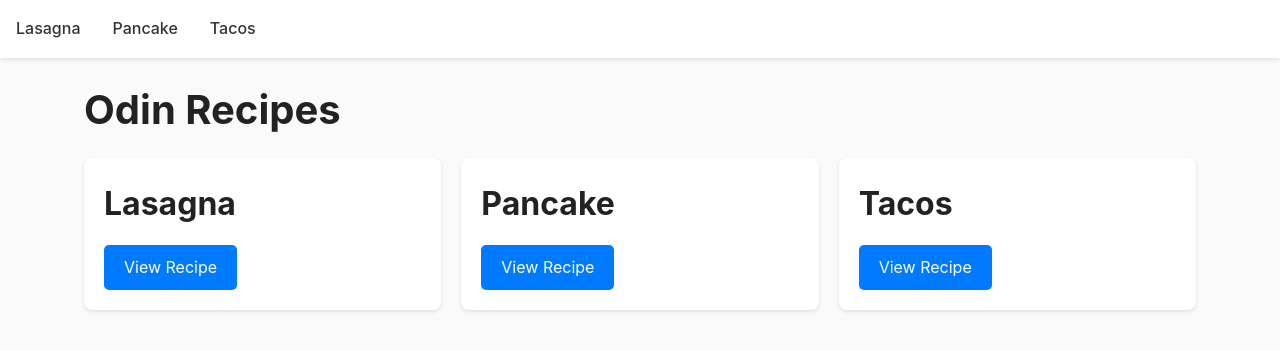
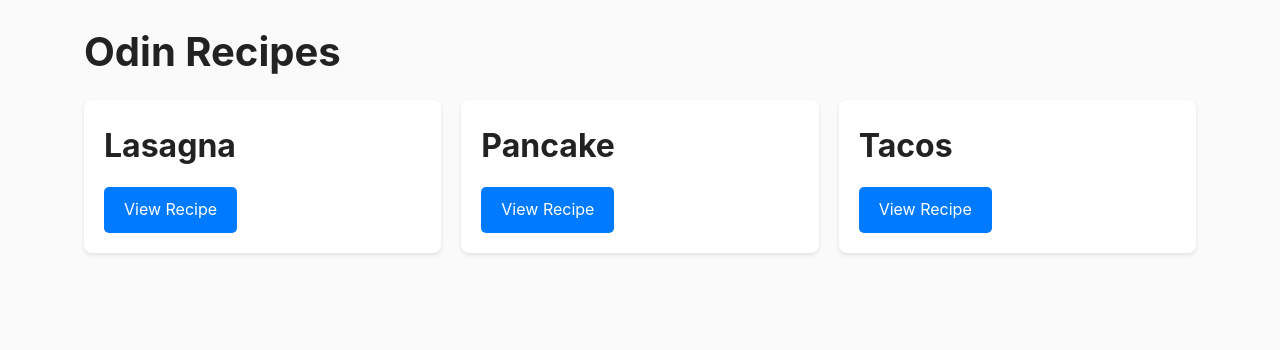
Before and after one commit to D1srupt3d/odin-recipes, a plain HTML site: page index.html in a window 1280 px wide. Drawn offline with Linux system fonts and the light colour scheme.

Commit message:
removed Nav, its ugly

```diff
--- a/index.html
+++ b/index.html
@@ -7,14 +7,6 @@
     <link rel="stylesheet" href="style.css">
 </head>
 <body>
-    <nav>
-        <ul>
-            <li><a href="recipes/lasagna.html">Lasagna</a></li>
-            <li><a href="recipes/pancake.html">Pancake</a></li>
-            <li><a href="recipes/tacos.html">Tacos</a></li>
-        </ul>
-    </nav>
-
     <div class="container">
         <h1>Odin Recipes</h1>
         <div class="grid">
--- a/style.css
+++ b/style.css
@@ -18,30 +18,6 @@ body {
   max-width: 1200px;
   margin: 0 auto;
   padding: 20px;
-}
-
-/* Navigation */
-nav {
-  background-color: white;
-  box-shadow: 0 2px 4px rgba(0,0,0,0.1);
-  padding: 1rem;
-}
-
-nav ul {
-  display: flex;
-  gap: 2rem;
-  list-style: none;
-}
-
-nav a {
-  text-decoration: none;
-  color: #333;
-  font-weight: 500;
-  transition: color 0.3s ease;
-}
-
-nav a:hover {
-  color: #007bff;
 }
 
 /* Headings */
```
